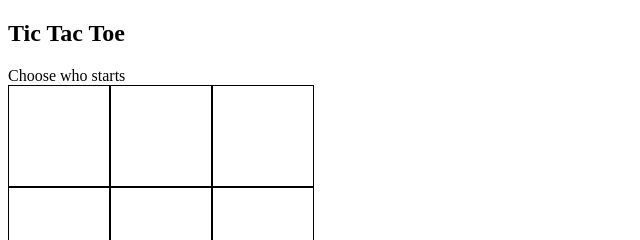
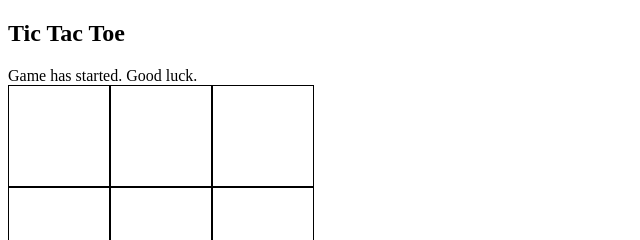
Before and after one commit to perspectivezoom/tictactoe, a plain HTML site: page index.html in a window 1280 px wide. Both pictures are taken after a click on the element "New Game: You are X - X starts". Shown: the top 240 px of the page, 0-640 px from the left. Drawn offline with Linux system fonts and the light colour scheme.

Commit message:
redraw status upon starting a new game

```diff
--- a/index.html
+++ b/index.html
@@ -171,6 +171,7 @@
     };
 
     var playTurn = function(player, position) {
+      $('.status').text('Game has started. Good luck.');
       position.draw('.board');
       if (!position.checkEnd()) {
         $('.clickable').click( function() {
```
